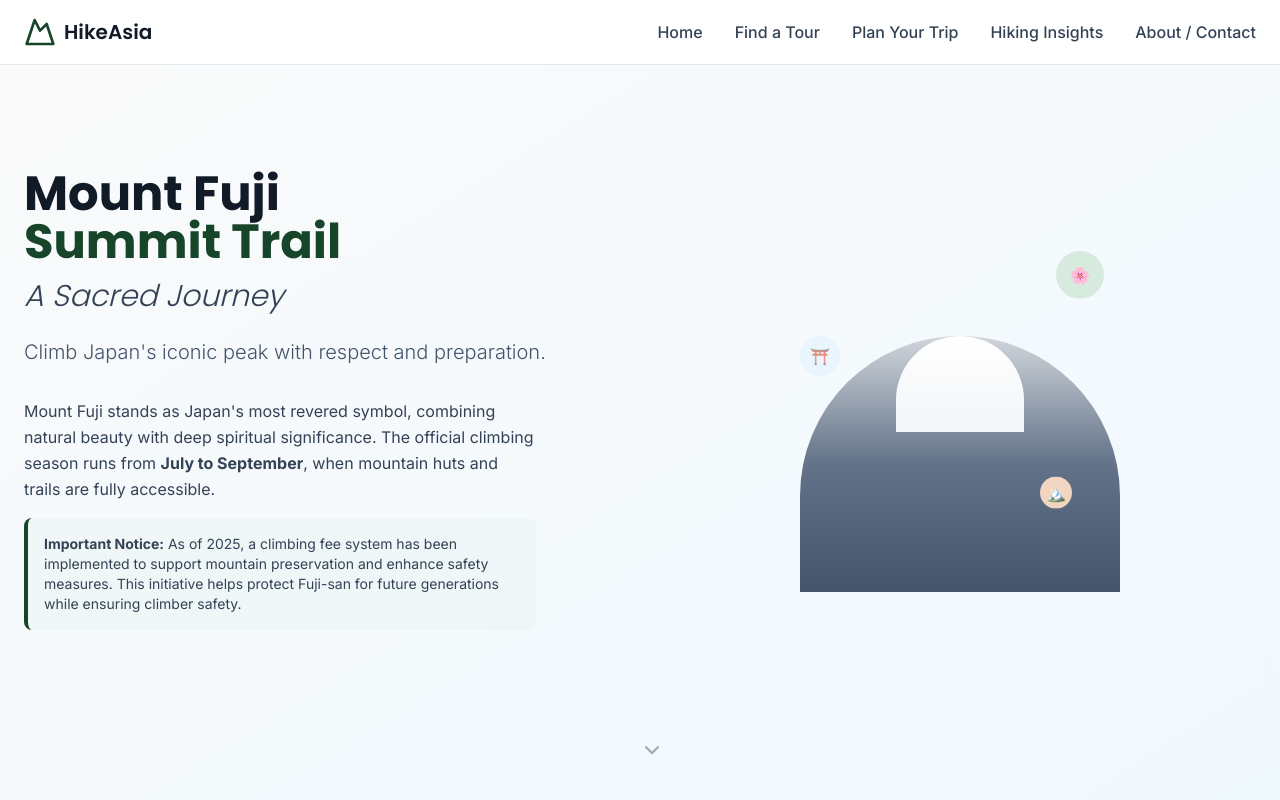
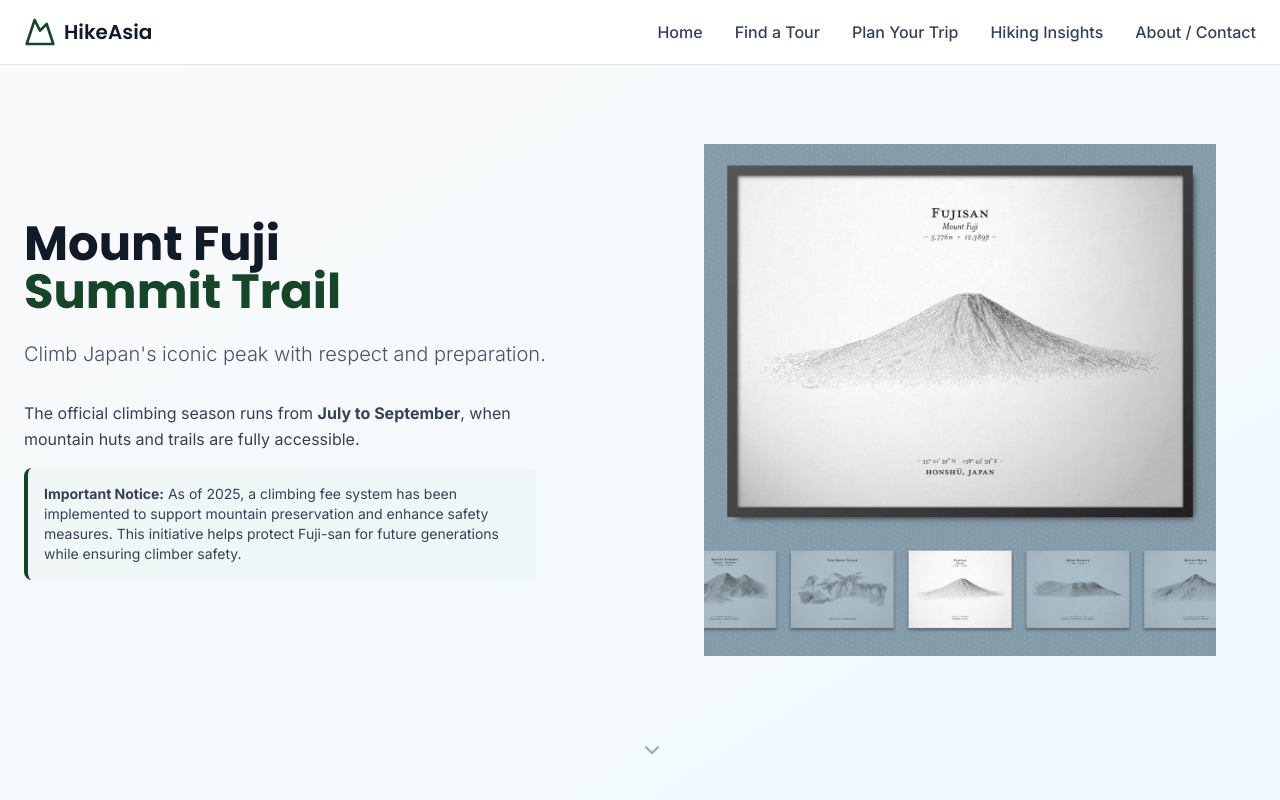
Before and after one commit to pri-mor-dial/interest-journey-plan, a React (Vite) app: page /mount-fuji-trail in a window 1280 px wide. Shown: the top 800 px of the page. Built offline with nearby package versions, Linux system fonts and the light colour scheme.

Commit message:
Refactor Mount Fuji hero section

```diff
--- a/src/pages/MountFujiTrail.tsx
+++ b/src/pages/MountFujiTrail.tsx
@@ -106,9 +106,6 @@ export default function MountFujiTrail() {
                       Mount Fuji <br />
                       <span className="text-hiking-green">Summit Trail</span>
                     </h1>
-                    <h2 className="text-2xl lg:text-3xl font-heading font-light text-neutral-700 italic">
-                      A Sacred Journey
-                    </h2>
                   </div>
                   <p className="text-lg lg:text-xl text-neutral-600 font-light">
                     Climb Japan's iconic peak with respect and preparation.
@@ -118,7 +115,6 @@ export default function MountFujiTrail() {
                 {/* Integrated Overview Content */}
                 <div className="space-y-4 text-base text-neutral-700 leading-relaxed max-w-lg">
                   <p>
-                    Mount Fuji stands as Japan's most revered symbol, combining natural beauty with deep spiritual significance.
                     The official climbing season runs from <strong>July to September</strong>, when mountain huts and trails are fully accessible.
                   </p>
                   <p className="text-sm bg-hiking-green-light/20 p-4 rounded-lg border-l-4 border-hiking-green">
@@ -128,43 +124,14 @@ export default function MountFujiTrail() {
                 </div>
               </div>
 
-              {/* Right - Visual Illustration */}
-              <div className="relative">
-                <div className="relative z-10 flex items-center justify-center">
-                  {/* Mountain Silhouette */}
-                  <div className="relative">
-                    <div className="w-96 h-96 relative">
-                      {/* Main Mountain */}
-                      <div className="absolute bottom-0 left-1/2 transform -translate-x-1/2">
-                        <div className="w-80 h-64 bg-gradient-to-t from-neutral-600 via-neutral-500 to-neutral-300
-                                      polygon-mountain relative overflow-hidden rounded-t-full">
-                          {/* Snow Cap */}
-                          <div className="absolute top-0 left-1/2 transform -translate-x-1/2
-                                        w-32 h-24 bg-gradient-to-b from-white to-neutral-100 rounded-t-full">
-                          </div>
-                        </div>
-                      </div>
-
-                      {/* Floating Elements */}
-                      <div className="absolute top-12 right-12 animate-bounce" style={{ animationDelay: '0.5s' }}>
-                        <div className="w-12 h-12 bg-hiking-green-light rounded-full flex items-center justify-center">
-                          🌸
-                        </div>
-                      </div>
-
-                      <div className="absolute top-32 left-8 animate-pulse" style={{ animationDelay: '1s' }}>
-                        <div className="w-10 h-10 bg-sky-100 rounded-full flex items-center justify-center">
-                          ⛩️
-                        </div>
-                      </div>
-
-                      <div className="absolute bottom-20 right-20 animate-bounce" style={{ animationDelay: '1.5s' }}>
-                        <div className="w-8 h-8 bg-earth-orange-light rounded-full flex items-center justify-center">
-                          🏔️
-                        </div>
-                      </div>
-                    </div>
-                  </div>
+              {/* Right - Mount Fuji Graphic */}
+              <div className="relative flex items-center justify-center">
+                <div className="w-full max-w-lg">
+                  <img
+                    src="/lovable-uploads/4367aa6e-137b-414c-be65-a8a8357df202.png"
+                    alt="Mount Fuji elevation profile - Fujisan, 3,776m, 12,389ft, Honshu, Japan"
+                    className="w-full h-auto"
+                  />
                 </div>
               </div>
             </div>
```
Also changed, not shown: public/lovable-uploads/4367aa6e-137b-414c-be65-a8a8357df202.png (added).
